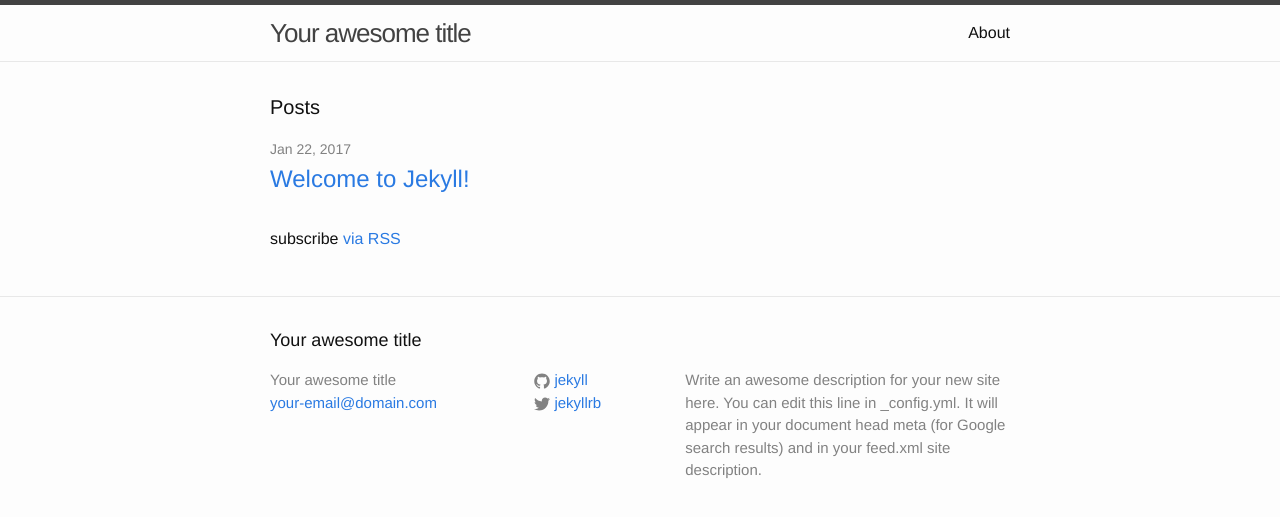
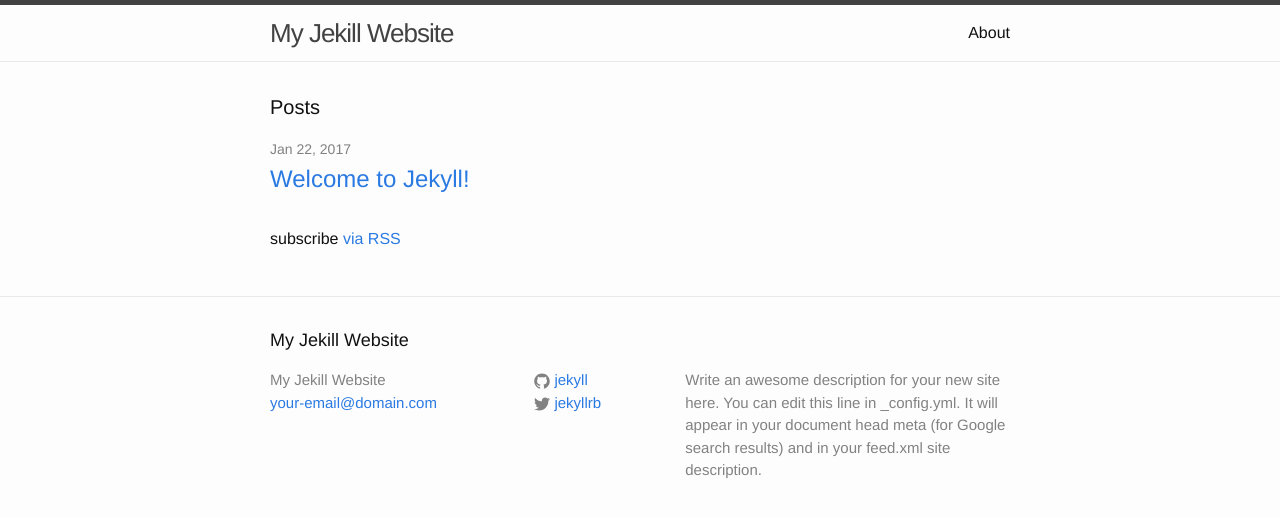
Before and after one commit to camperone/camperone.github.io, a Jekyll site: the page built from index.html, in a window 1280 px wide. Shown: the top 517 px of the page. Built offline with Jekyll 4.4.1, drawn with Linux system fonts in a browser that asks for light colours.

Commit message:
Update _config.yml

```diff
--- a/_config.yml
+++ b/_config.yml
@@ -6,7 +6,7 @@
 # 'jekyll serve'. If you change this file, please restart the server process.
 
 # Site settings
-title: Your awesome title
+title: My Jekill Website
 email: your-email@domain.com
 description: > # this means to ignore newlines until "baseurl:"
   Write an awesome description for your new site here. You can edit this
```
